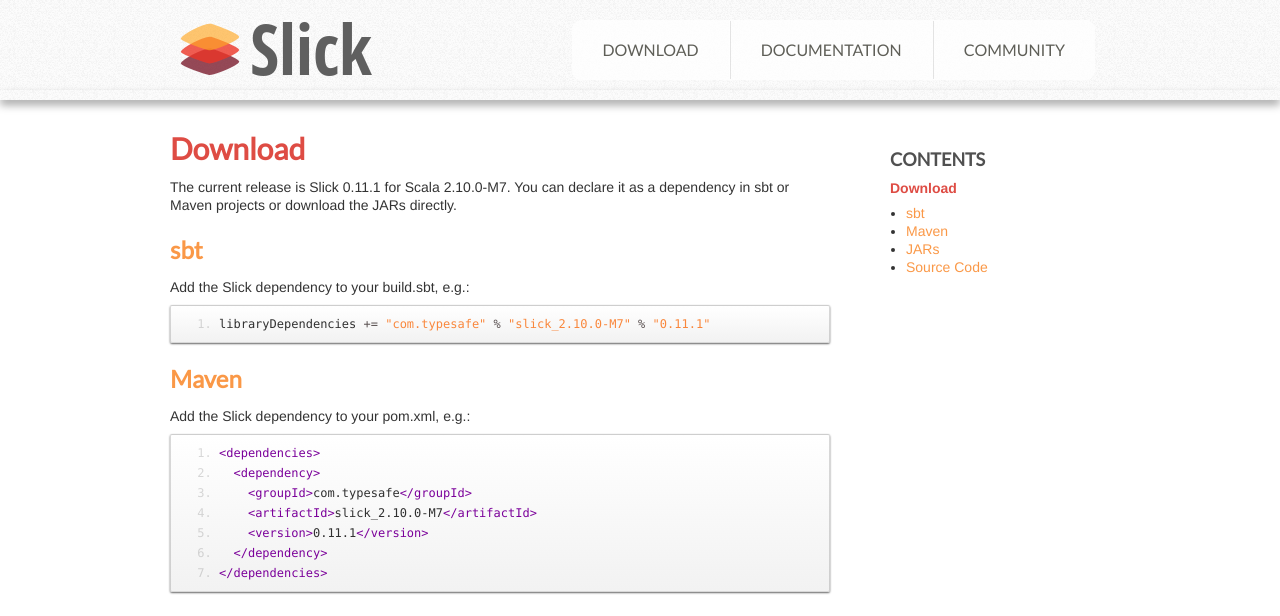
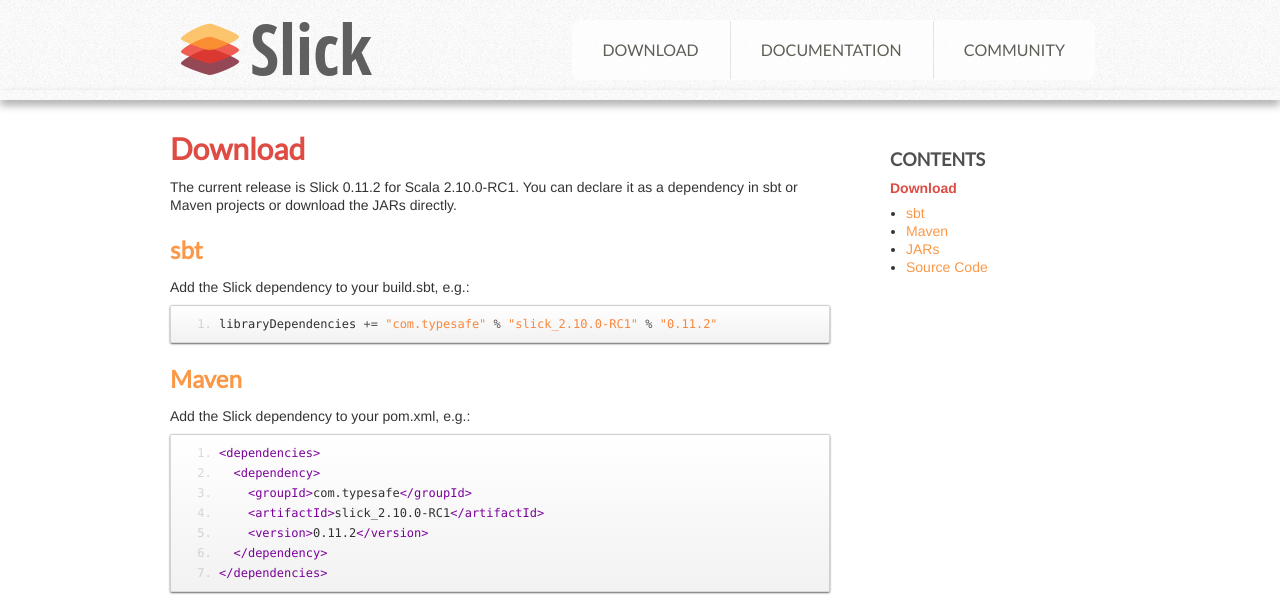
Before and after one commit to slick/slick.github.com, a Jekyll site: the page built from download/index.md, in a window 1280 px wide. Shown: the top 616 px of the page. Built offline with Jekyll 4.4.1, drawn with Linux system fonts in a browser that asks for light colours.

Commit message:
Change download instructions to latest version 0.11.2

```diff
--- a/download/index.md
+++ b/download/index.md
@@ -3,7 +3,7 @@
 title: Download
 ---
 
-The current release is Slick 0.11.1 for Scala 2.10.0-M7.
+The current release is Slick 0.11.2 for Scala 2.10.0-RC1.
 You can declare it as a dependency in sbt or Maven projects or download the
 JARs directly.
 
@@ -11,7 +11,7 @@
 
 Add the Slick dependency to your build.sbt, e.g.:
 
-    libraryDependencies += "com.typesafe" % "slick_2.10.0-M7" % "0.11.1"
+    libraryDependencies += "com.typesafe" % "slick_2.10.0-RC1" % "0.11.2"
 
 ## Maven
 
@@ -20,8 +20,8 @@
     <dependencies>
       <dependency>
         <groupId>com.typesafe</groupId>
-        <artifactId>slick_2.10.0-M7</artifactId>
-        <version>0.11.1</version>
+        <artifactId>slick_2.10.0-RC1</artifactId>
+        <version>0.11.2</version>
       </dependency>
     </dependencies>
 
```
